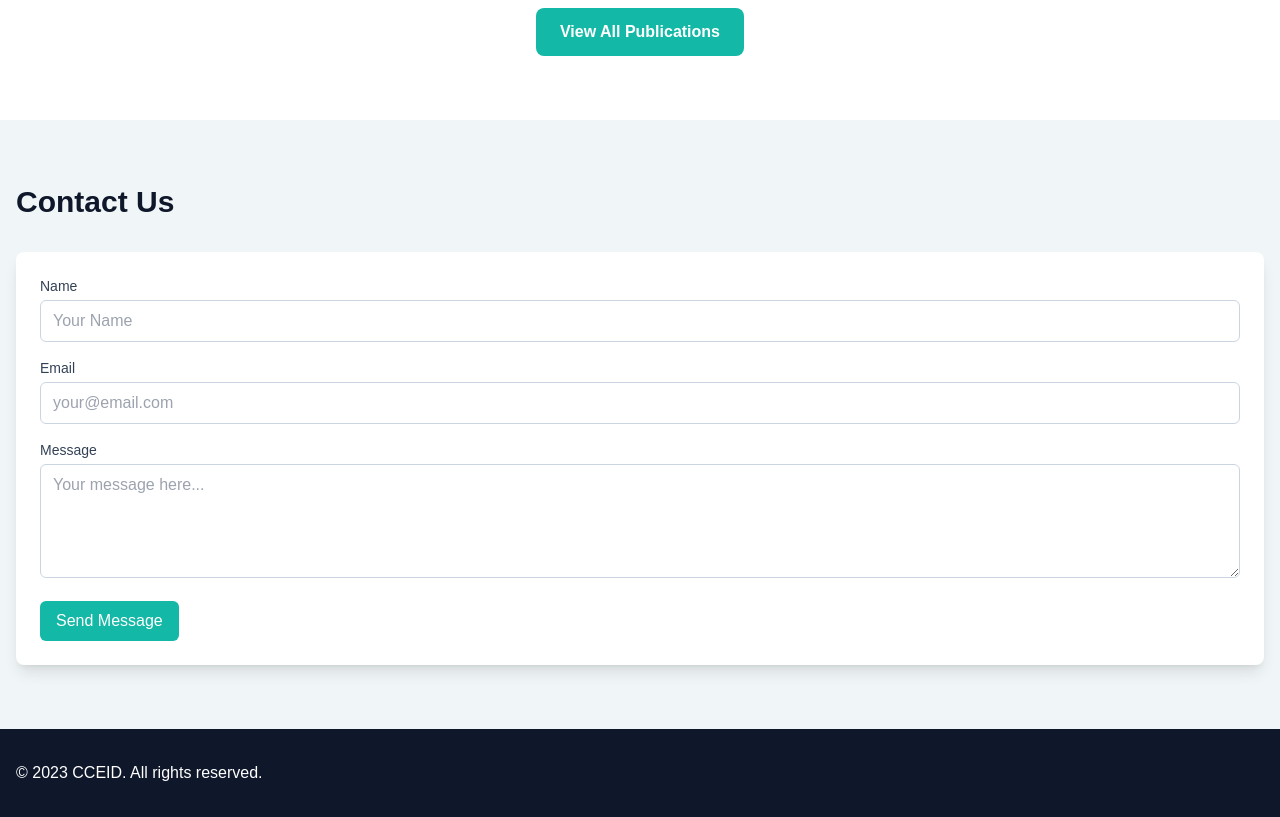
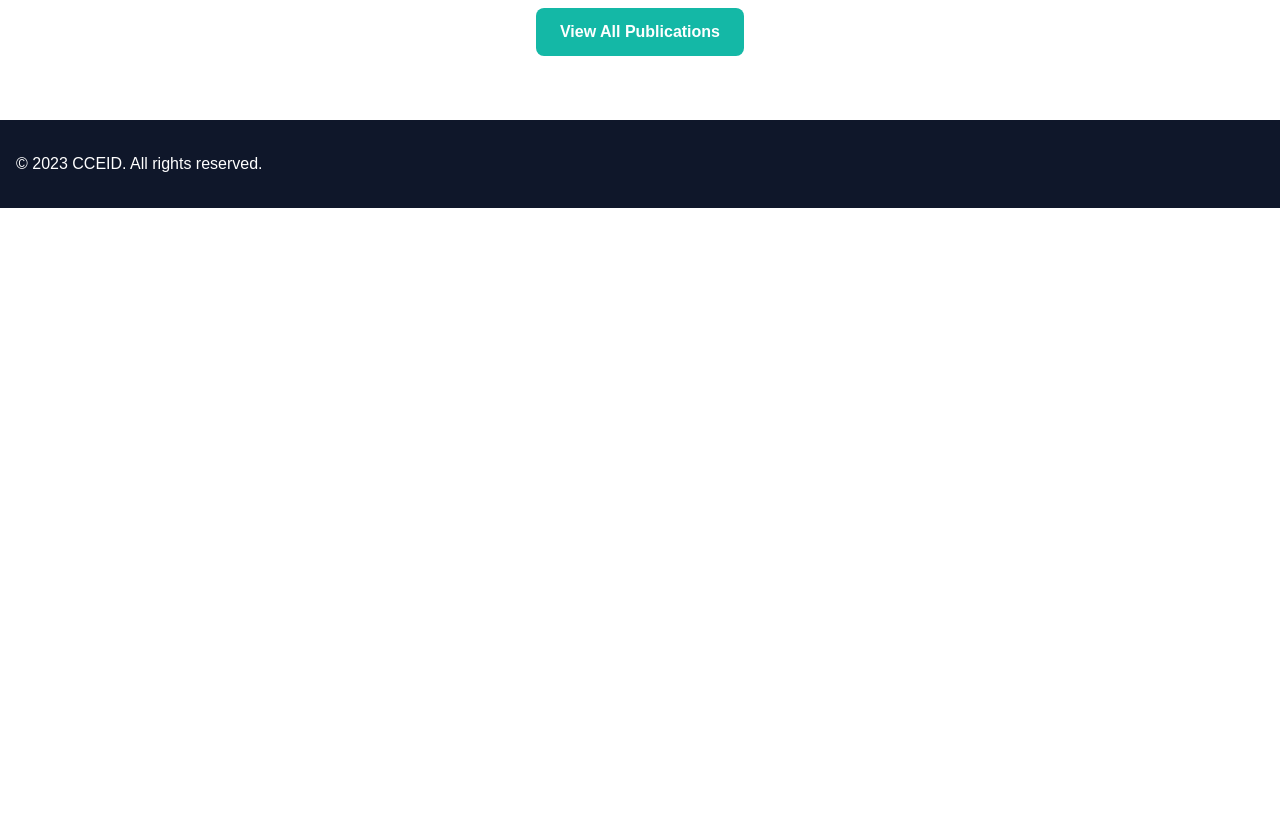
Before and after one commit to merlinvn/ceid-www, a Next.js app: page / in a window 1280 px wide. Shown: the part 3040-3857 px from the top of the page. After the commit the page ends 3248 px from the top, so only its background shows below. Built offline with nearby package versions, Linux system fonts and the light colour scheme.

Commit message:
temporatory disable contact us

```diff
--- a/src/components/home-page.tsx
+++ b/src/components/home-page.tsx
@@ -8,7 +8,7 @@ import Hero from "./home-page/hero";
 import About from "./home-page/about";
 import Research from "./home-page/research";
 import FeaturedPublications from "./home-page/featured-publications";
-import Contact from "./home-page/contact";
+// import Contact from "./home-page/contact";
 
 export function HomePage() {
   const aboutRef = useRef<HTMLDivElement>(null);
@@ -49,7 +49,7 @@ export function HomePage() {
         <About aboutRef={aboutRef} />
         <Research researchRef={researchRef} />
         <FeaturedPublications publicationsRef={publicationsRef} />
-        <Contact contactRef={contactRef} />
+        {/* <Contact contactRef={contactRef} /> */}
       </main>
       <Footer />
     </div>
```
